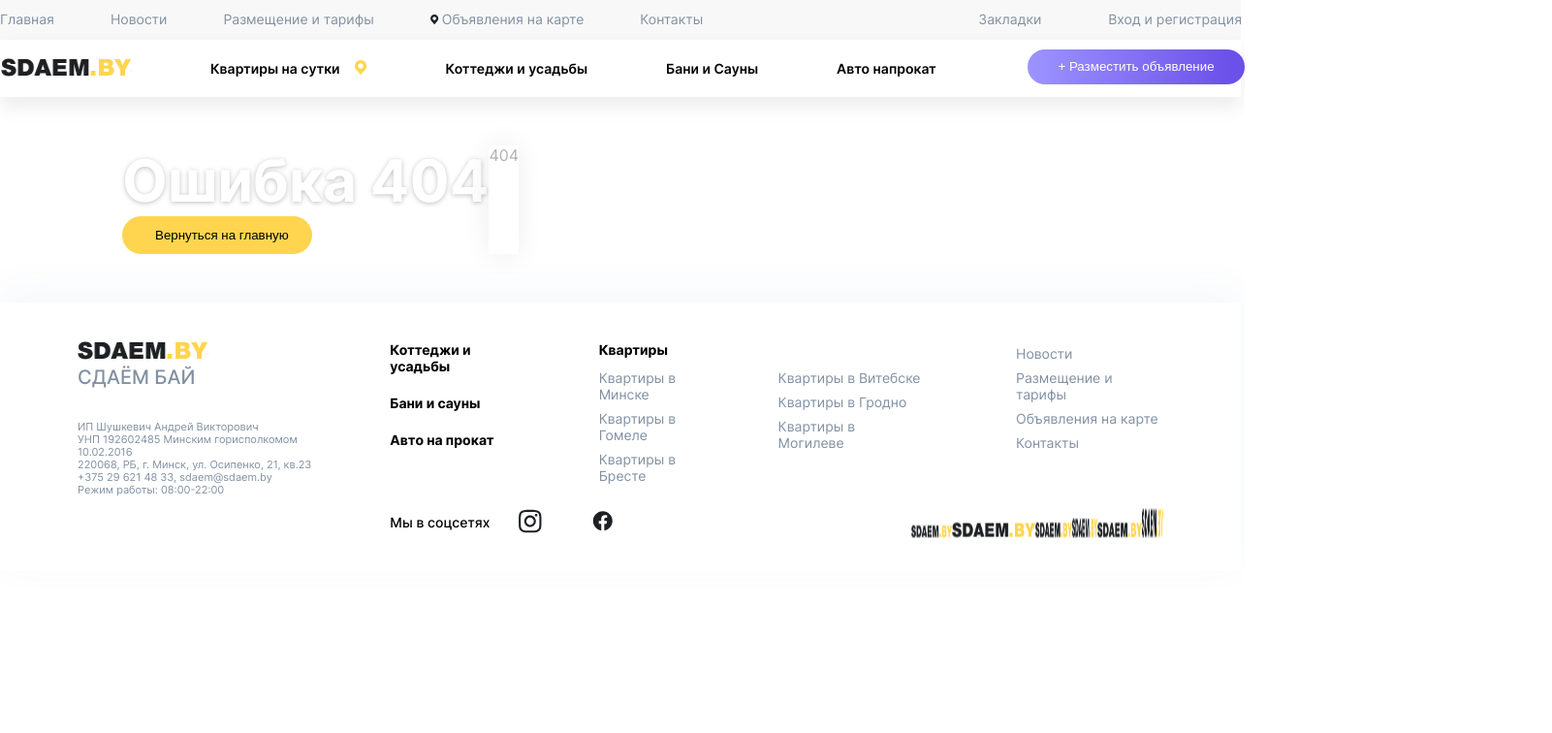
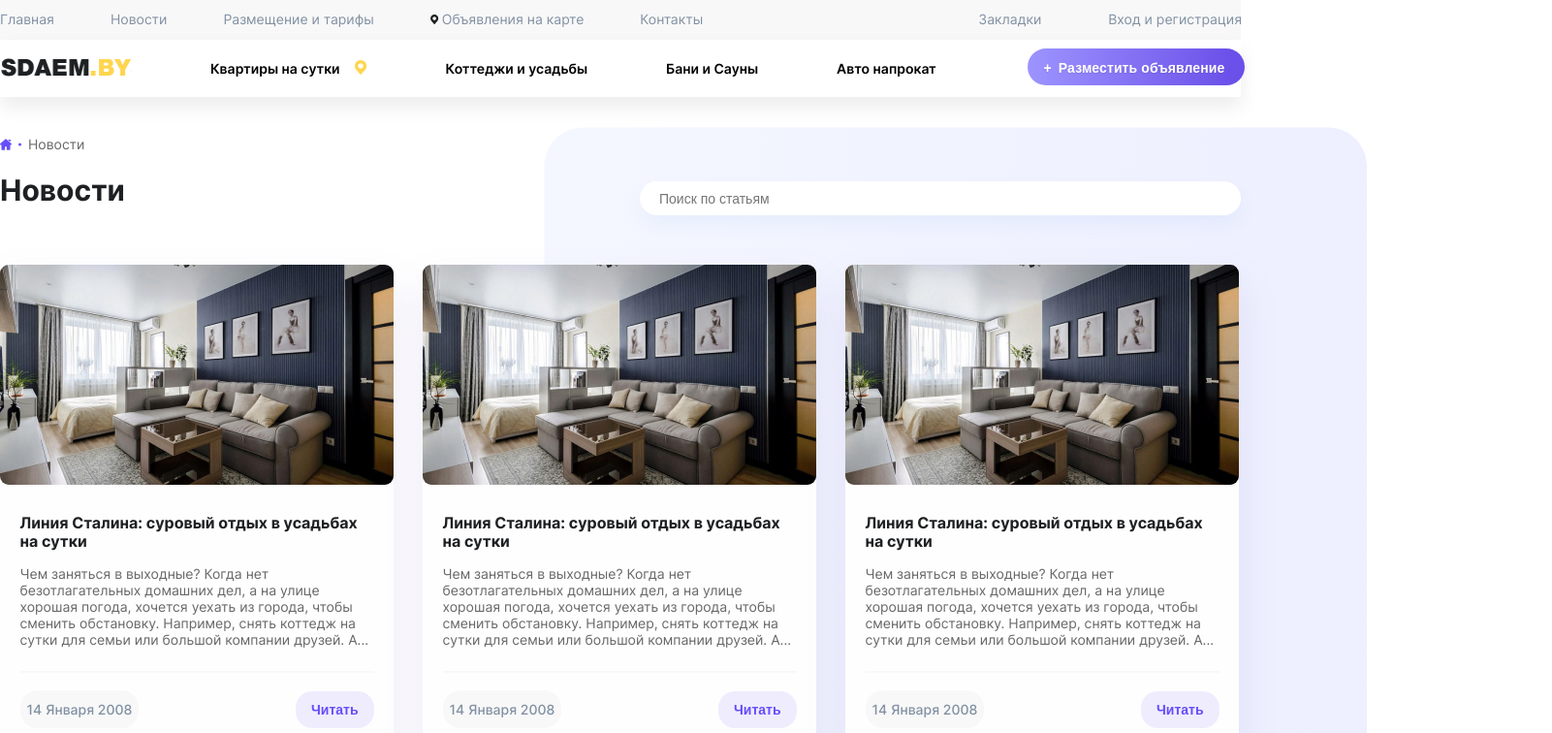
Before and after one commit to DaryaSerikova/ts-react-reduxtoolkit, a React (Create React App) app: page / in a window 1280 px wide. Shown: the top 756 px of the page at 97% size, 1601 px wide, since content can reach past the window. Built offline with nearby package versions, Linux system fonts and the light colour scheme; some icons are missing.

Commit message:
mixins, NewsListPage: img background, overflow hidden wrapper img, input

```diff
--- a/src/App.tsx
+++ b/src/App.tsx
@@ -24,9 +24,9 @@ function App() {
 
       <Header />
 
-      {/* <NewsListPage /> */}
+      <NewsListPage />
       {/* <OneNewsPage /> */}
-      <Error404Page />
+      {/* <Error404Page /> */}
       {/* <ContactPage /> */}
       {/* <MainPage /> */}
 
--- a/src/assets/scss/_mixins.scss
+++ b/src/assets/scss/_mixins.scss
@@ -0,0 +1,19 @@
+@mixin typography($fw, $fs, $lh) {
+  font-weight: $fw;
+  font-size: $fs;
+  line-height: $lh;
+}
+
+@mixin child($zIndex) {
+  position: relative;
+  // position: absolute;
+  top: 0;
+  left: 0;
+  z-index: $zIndex;
+  box-sizing: border-box;
+  width: 100%;
+}
+
+// .parent {
+//   position: relative;
+// }
--- a/src/assets/scss/_typography.scss
+++ b/src/assets/scss/_typography.scss
@@ -4,35 +4,41 @@
   line-height: $lh;
 }
 
-.row {
+.parent {
+  position: relative;
+}
+
+
+
+%row {
   display: flex;
   flex-direction: row;
 }
 
-.column {
+%column {
   display: flex;
   flex-direction: column;
 }
 
-%fontStyle_1 {
-  font-weight: 700;
-  font-size: 16px;
-}
+// %fontStyle_1 {
+//   font-weight: 700;
+//   font-size: 16px;
+// }
 
-%fontStyle_2 { //
-  font-weight: 400;
-  font-size: 14px;
-}
+// %fontStyle_2 { //
+//   font-weight: 400;
+//   font-size: 14px;
+// }
 
-%fontStyle_3 { //
-  font-weight: 500;
-  font-size: 14px;
-}
+// %fontStyle_3 { //
+//   font-weight: 500;
+//   font-size: 14px;
+// }
 
-%fontStyle_4 { //
-  font-weight: 700;
-  font-size: 14px;
-}
+// %fontStyle_4 { //
+//   font-weight: 700;
+//   font-size: 14px;
+// }
 
 
 %fontStyle_5 { //
--- a/src/components/Card/Card.module.scss
+++ b/src/components/Card/Card.module.scss
@@ -7,11 +7,14 @@
   height: 500px;
   background: $white_1;
   border-radius: 10px;
+  box-shadow: 0px 20px 40px rgba(135, 124, 202, 0.15);
+
 
   .header_card {
     .wrapper_img {
       width: 406px;
       height: 227px;
+      overflow: hidden;
       border-radius: 9px;
     }
 
--- a/src/components/Header/Header.js
+++ b/src/components/Header/Header.js
@@ -48,7 +48,7 @@ export default function Header() {
             <div>Авто напрокат</div>
           </div>
 
-          <button className={cn.btn}>+  Разместить объявление</button>
+          <button className={cn.btn}> <span className={cn.plus}>+</span> Разместить объявление</button>
         </div>
       </div>
 
--- a/src/components/Header/Header.module.scss
+++ b/src/components/Header/Header.module.scss
@@ -114,14 +114,23 @@
       display: flex;
       justify-content: center;
       align-items: center;
-      height: 36px;
+      height: 38px;
       width: 224px;
-      margin: -4px 0 0 0px;
+      margin: -3px 0 0 0px;
+      letter-spacing: 0.1px;
+      padding: 13px 16px 10px 12px;
       background: linear-gradient(90deg, #9D94FF 0%, #6B50E9 94.5%);
       border-radius: 19px;
       border: none;
-      padding: 10px 18px 10px 18px;
-      color: white;
+
+      @include typography(700, 14px, 17px);
+      color: $white_3;
+      text-shadow: 0px 1px 2px rgba(0, 0, 0, 0.1);
+
+      .plus {
+        margin-right: 7px;
+        margin-top: -1px;
+      }
     }
   }
 
--- a/src/pages/Error404Page/Error404Page.module.scss
+++ b/src/pages/Error404Page/Error404Page.module.scss
@@ -27,7 +27,7 @@
       }
 
       .btn {
-        @extend .row;
+        @extend %row;
         // display: flex;
         // flex-direction: row;
         align-items: center;
--- a/src/pages/NewsListPage/NewsListPage.js
+++ b/src/pages/NewsListPage/NewsListPage.js
@@ -20,10 +20,11 @@ export default function NewsListPage() {
     />)
 
   return (
-    <main className={`${cn.container} ${cn.news_list}`}>
+    <main className={`${cn.container} ${cn.news_list} `}>
 
-      {/* <PurpleRectangle /> */}
-
+      <div className={cn.parent}>
+        <PurpleRectangle className={cn.child_background}/>
+        <div className={cn.child_content}>
           <header>
             <BreadCrumbs />
             <div className={cn.title_wrapper}>
@@ -39,6 +40,9 @@ export default function NewsListPage() {
           <div className={cn.pagination}>
             <div>1</div>
           </div>
+        </div>
+      </div>
+
 
     </main>
   )
--- a/src/pages/NewsListPage/NewsListPage.module.scss
+++ b/src/pages/NewsListPage/NewsListPage.module.scss
@@ -1,6 +1,6 @@
 @import "../../assets/scss/variables";
 @import "../../assets/scss/typography";
-
+@import "../../assets/scss/mixins";
 
 .container {
   margin: 42px auto 0;
@@ -14,14 +14,17 @@
   gap: 30px;
 }
 
-.child {
+.child_background {
+  @include child(-1);
+  top: -11px;
+  left: 321px;
   position: absolute;
-  top: 0;
-  left: 0;
-  z-index: 5;
-  box-sizing: border-box;
-  width: 100%;
 }
+
+.child_content {
+  @include child(4);
+}
+
 .parent {
   position: relative;
 }
@@ -42,18 +45,17 @@
   }
 
   .input {
-    width: 579px;
+    width: 620px;
     height: 35px;
-    margin: 5px 0 0 0;
+    margin: 26px 0 0 0;
     padding: 0px 20px;
 
     @include typography(500, 14px, 17px);
-    // @extend %fontStyle_3;
-    // line-height: 17px;
     color: $grey;
     background: $white_3;
     box-shadow: 0px 10px 20px rgba(0, 96, 206, 0.05);
     border-radius: 20px;
+    border: none;
   }
 }
 
```
Also changed, not shown: src/modals/ModalSent/ModalSent.module.scss (+4 -8 lines), src/pages/LoginPage/LoginPage.module.scss (+10 -7 lines). Lines whose indentation alone changed are shown as unchanged.
